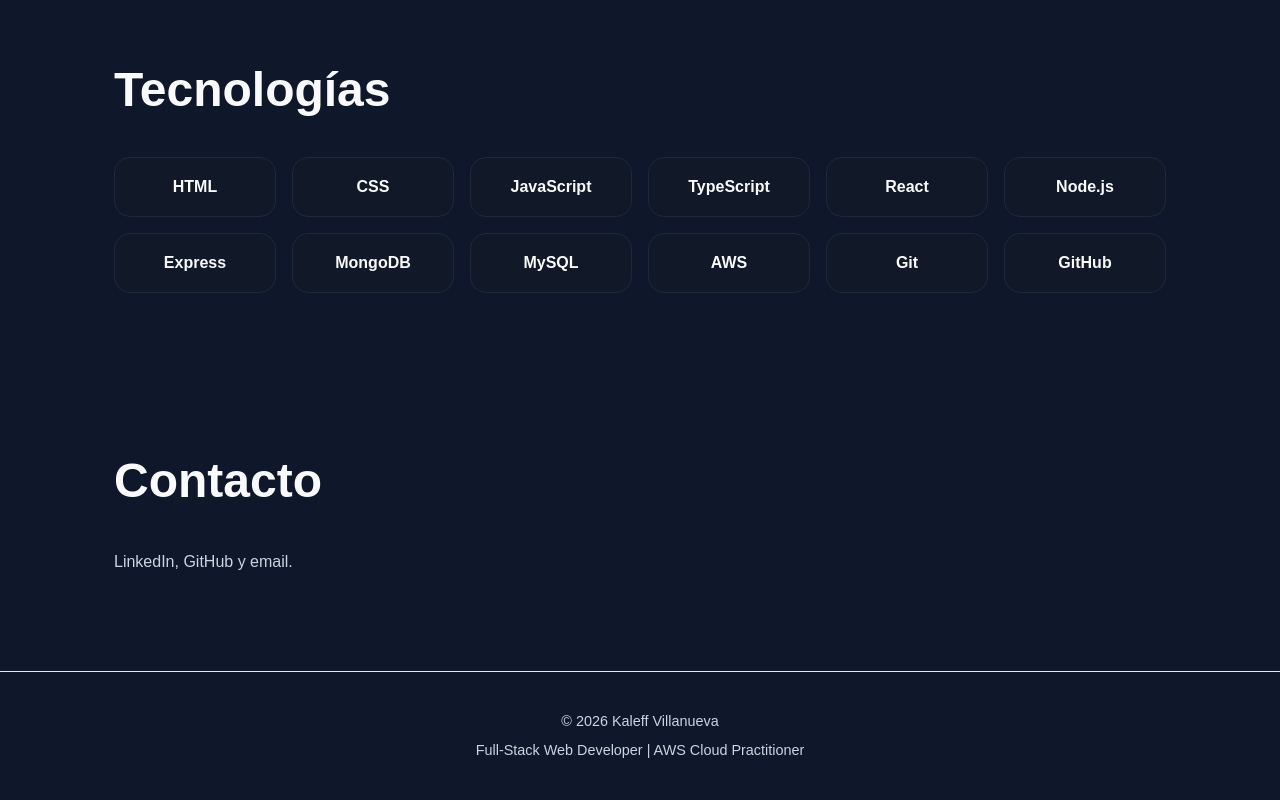
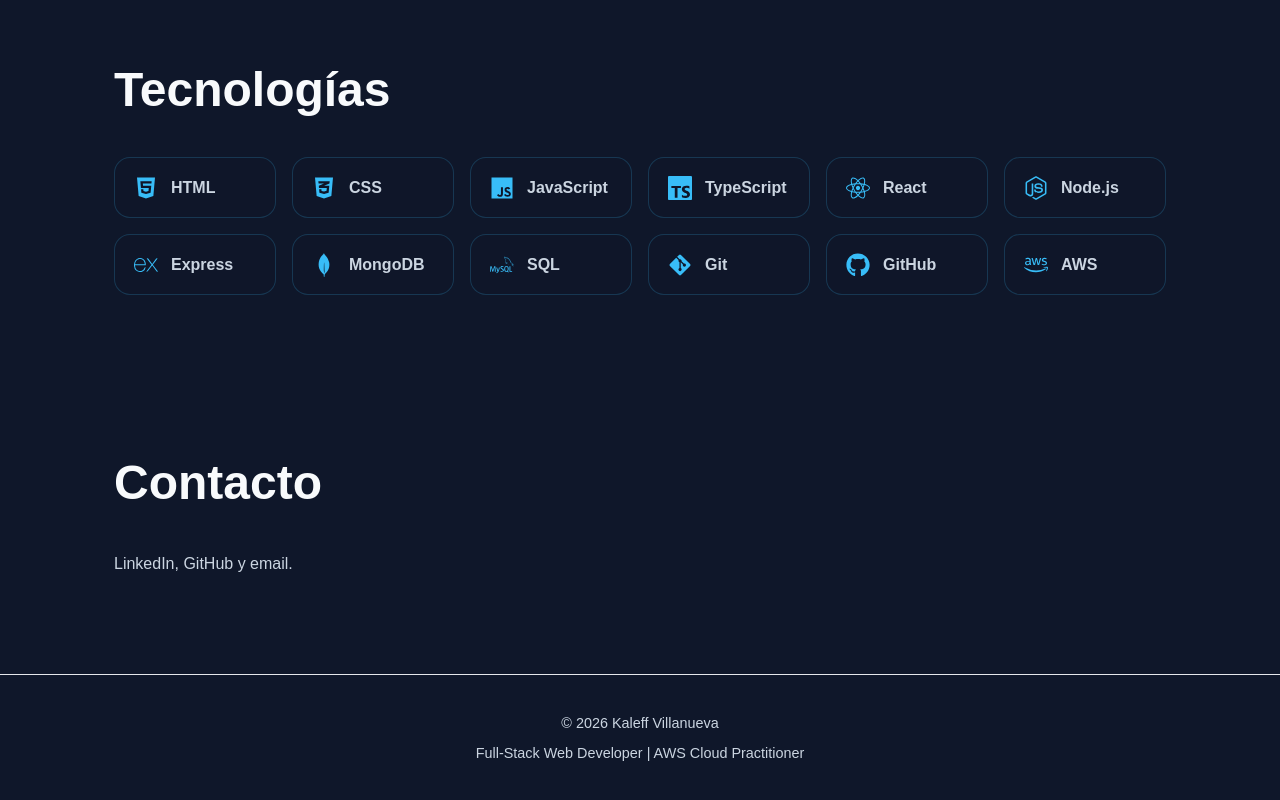
Before and after one commit to Kalef22/portfolio-v2, a React (Vite) app: page / in a window 1280 px wide. Shown: the part 1804-2604 px from the top of the page. Built offline with nearby package versions, Linux system fonts and the light colour scheme.

Commit message:
feat: añadir iconos a tecnologias

```diff
--- a/src/data/skills.ts
+++ b/src/data/skills.ts
@@ -1,14 +1,14 @@
 export const skills = [
-    "HTML",
-    "CSS",
-    "JavaScript",
-    "TypeScript",
-    "React",
-    "Node.js",
-    "Express",
-    "MongoDB",
-    "MySQL",
-    "AWS",
-    "Git",
-    "GitHub",
+    'HTML',
+    'CSS',
+    'JavaScript',
+    'TypeScript',
+    'React',
+    'Node.js',
+    'Express',
+    'MongoDB',
+    'SQL',
+    'Git',
+    'GitHub',
+    'AWS',
 ];
--- a/src/sections/Skills.tsx
+++ b/src/sections/Skills.tsx
@@ -1,3 +1,31 @@
+import {
+    FaHtml5,
+    FaCss3Alt,
+    FaJs,
+    FaReact,
+    FaNodeJs,
+    FaGitAlt,
+    FaGithub,
+    FaAws,
+} from "react-icons/fa";
+
+import { SiTypescript, SiExpress, SiMongodb, SiMysql } from "react-icons/si";
+
+const skillIcons: Record<string, React.ReactNode> = {
+    HTML: <FaHtml5 />,
+    CSS: <FaCss3Alt />,
+    JavaScript: <FaJs />,
+    TypeScript: <SiTypescript />,
+    React: <FaReact />,
+    "Node.js": <FaNodeJs />,
+    Express: <SiExpress />,
+    MongoDB: <SiMongodb />,
+    SQL: <SiMysql />,
+    Git: <FaGitAlt />,
+    GitHub: <FaGithub />,
+    AWS: <FaAws />,
+};
+
 import { skills } from "../data/skills";
 
 function Skills() {
@@ -7,9 +35,10 @@ function Skills() {
 
             <div className="skills-grid">
                 {skills.map((skill) => (
-                    <div key={skill} className="skill-card">
-                        {skill}
-                    </div>
+                    <article className="skill-card" key={skill}>
+                        <span>{skillIcons[skill]}</span>
+                        <p>{skill}</p>
+                    </article>
                 ))}
             </div>
         </section>
--- a/src/styles/global.css
+++ b/src/styles/global.css
@@ -338,3 +338,36 @@ nav a:hover {
     background: #38bdf8;
     color: #0f172a !important;
 }
+
+.skill-card {
+    display: flex;
+    align-items: center;
+    gap: 0.8rem;
+
+    padding: 1rem 1.2rem;
+    border: 1px solid rgba(56, 189, 248, 0.2);
+    border-radius: 1rem;
+
+    background: rgba(15, 23, 42, 0.8);
+    color: #f8fafc;
+
+    transition:
+        transform 0.3s ease,
+        border-color 0.3s ease;
+}
+
+.skill-card:hover {
+    transform: translateY(-5px);
+    border-color: #38bdf8;
+}
+
+.skill-card span {
+    display: flex;
+    font-size: 1.5rem;
+    color: #38bdf8;
+}
+
+.skill-card p {
+    margin: 0;
+    font-weight: 600;
+}
```
